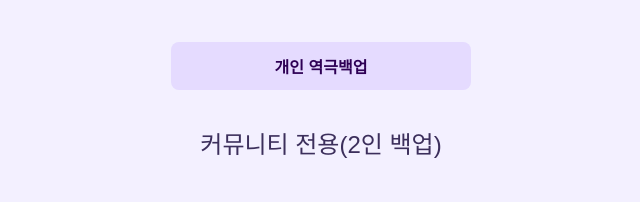
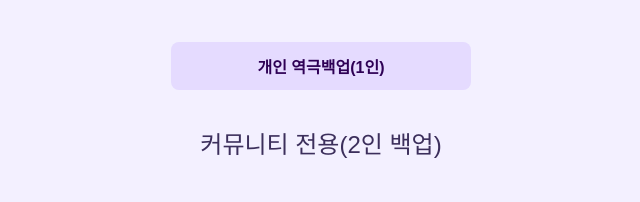
Before and after one commit to tensor-999/tensor-999.github.io, a plain HTML site: page index.html in a window 1280 px wide. Shown: the part 257-459 px from the top of the page, 319-959 px from the left. Drawn offline with Linux system fonts and the light colour scheme.

Commit message:
user change

```diff
--- a/index.html
+++ b/index.html
@@ -11,7 +11,7 @@
 <h3>마스토돈 역극을 백업할 수 있는 사이트입니다.</h3>
 <ul>
 	<h2>외부인 사용 가능</h2>
-	<li><a href="./personal.html">개인 역극백업</a></li>
+	<li><a href="./personal.html">개인 역극백업(1인)</a></li>
 	<h2>커뮤니티 전용(2인 백업)</h2>
 	<li><a href="./paradise.html">낙원존재론</a></li>
 	<li><a href="./paradise-RE.html">낙원존재론:리부트</a></li>
```
